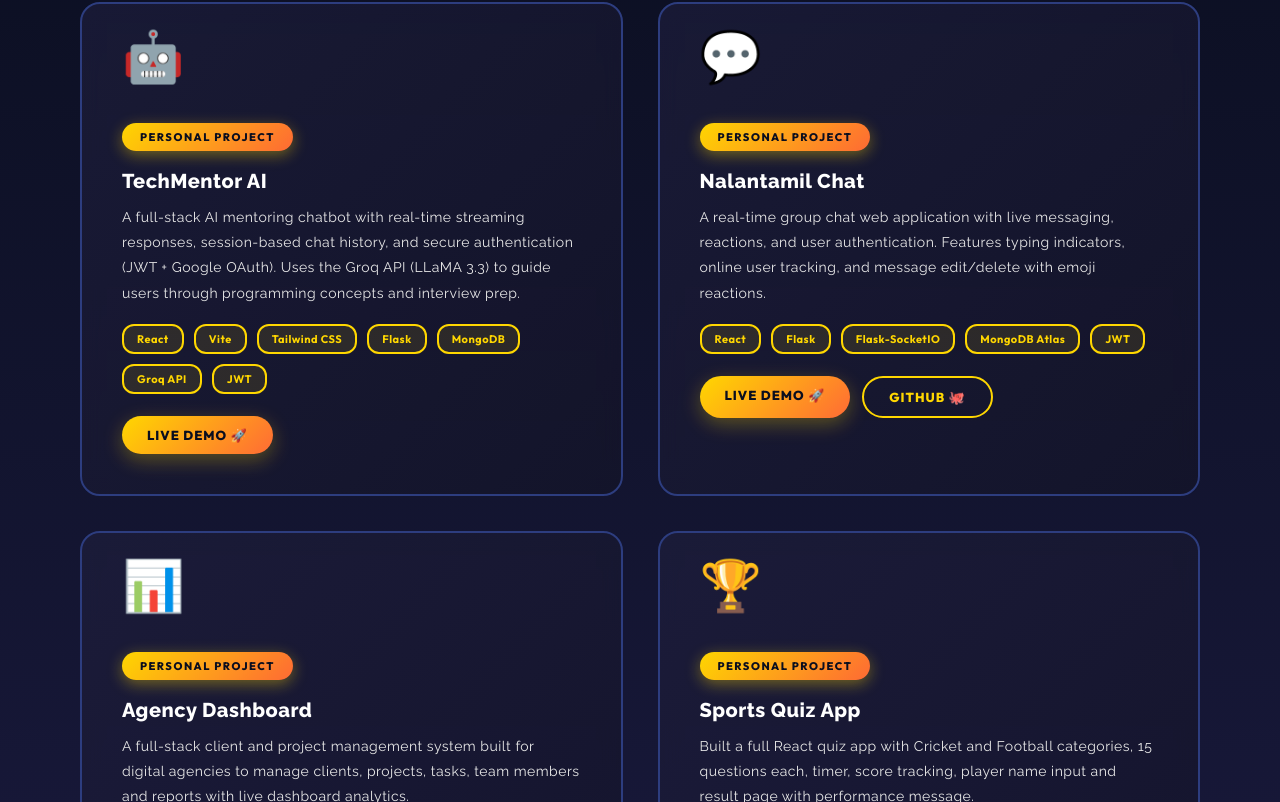
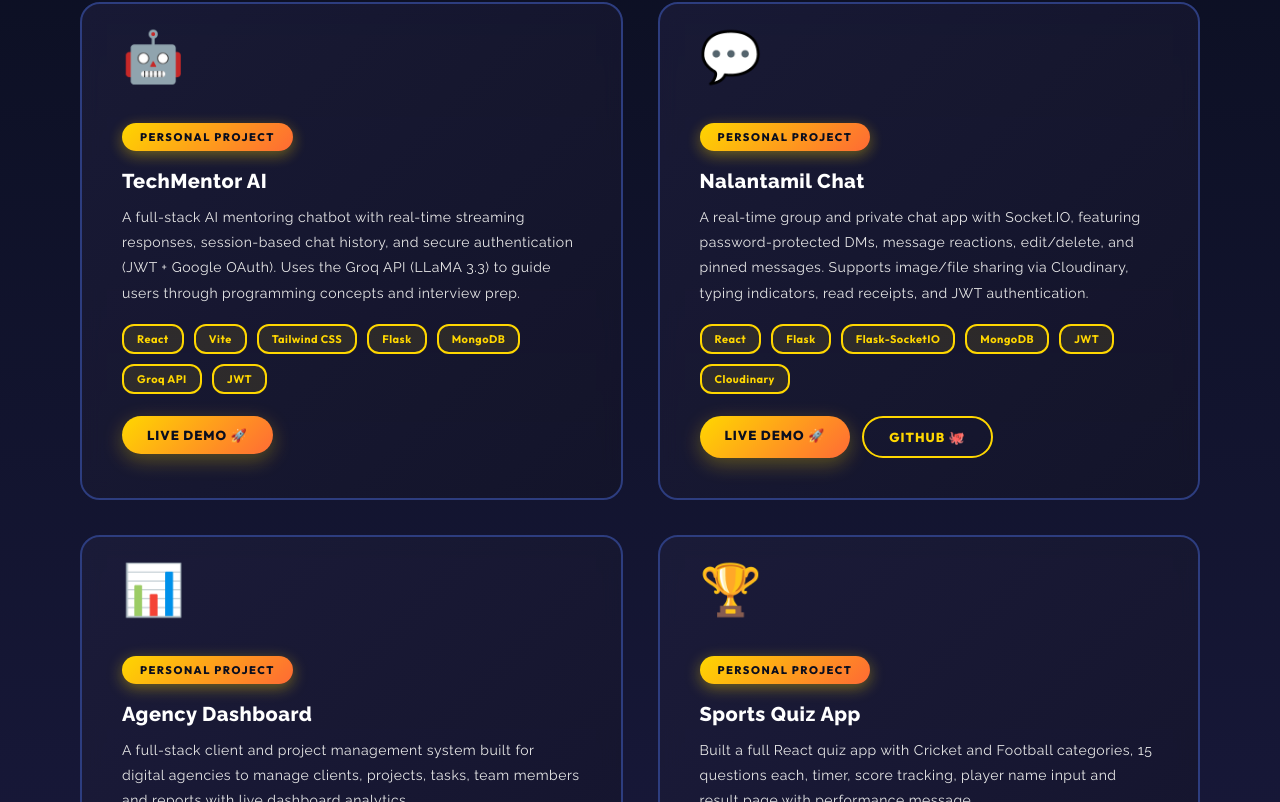
Before and after one commit to Nalantamil/portfolio, a React app: page / in a window 1280 px wide. Shown: the part 3059-3861 px from the top of the page. Built offline with nearby package versions, Linux system fonts and the light colour scheme; the HTML template or start-up script is replaced by a standard one.

Commit message:
Add Nalantamil Chat project to portfolio

```diff
--- a/src/Projects.jsx
+++ b/src/Projects.jsx
@@ -12,8 +12,8 @@ function Projects(){
     {
       icon: '💬',
       title: 'Nalantamil Chat',
-      description: 'A real-time group chat web application with live messaging, reactions, and user authentication. Features typing indicators, online user tracking, and message edit/delete with emoji reactions.',
-      tech: ['React', 'Flask', 'Flask-SocketIO', 'MongoDB Atlas', 'JWT'],
+      description: 'A real-time group and private chat app with Socket.IO, featuring password-protected DMs, message reactions, edit/delete, and pinned messages. Supports image/file sharing via Cloudinary, typing indicators, read receipts, and JWT authentication.',
+      tech: ['React', 'Flask', 'Flask-SocketIO', 'MongoDB', 'JWT', 'Cloudinary'],
       live: 'https://s-nalantamil-chat.vercel.app',
       github: 'https://github.com/Nalantamil/S.Nalantamil-Chat',
       type: 'Personal Project'
```
